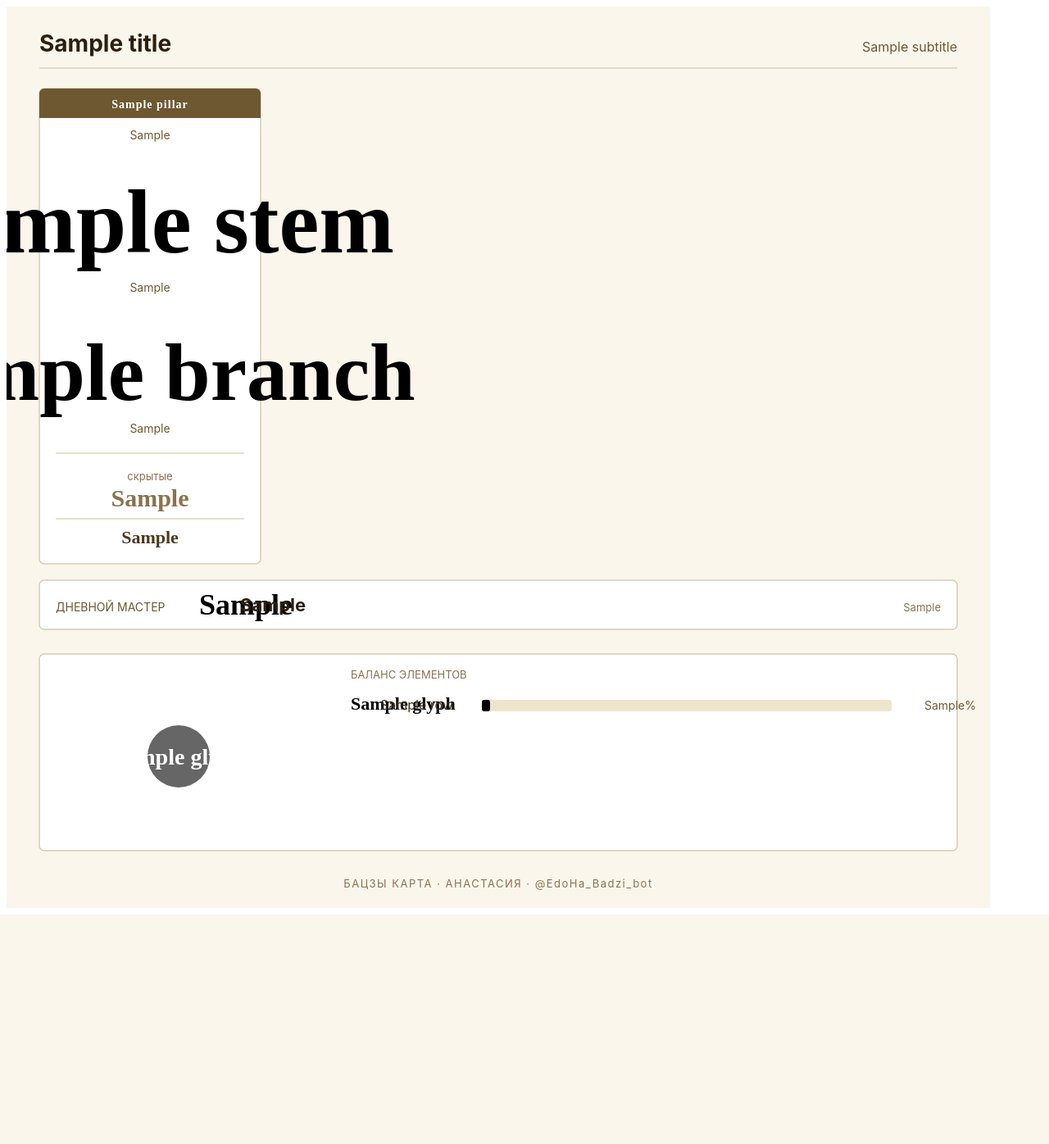
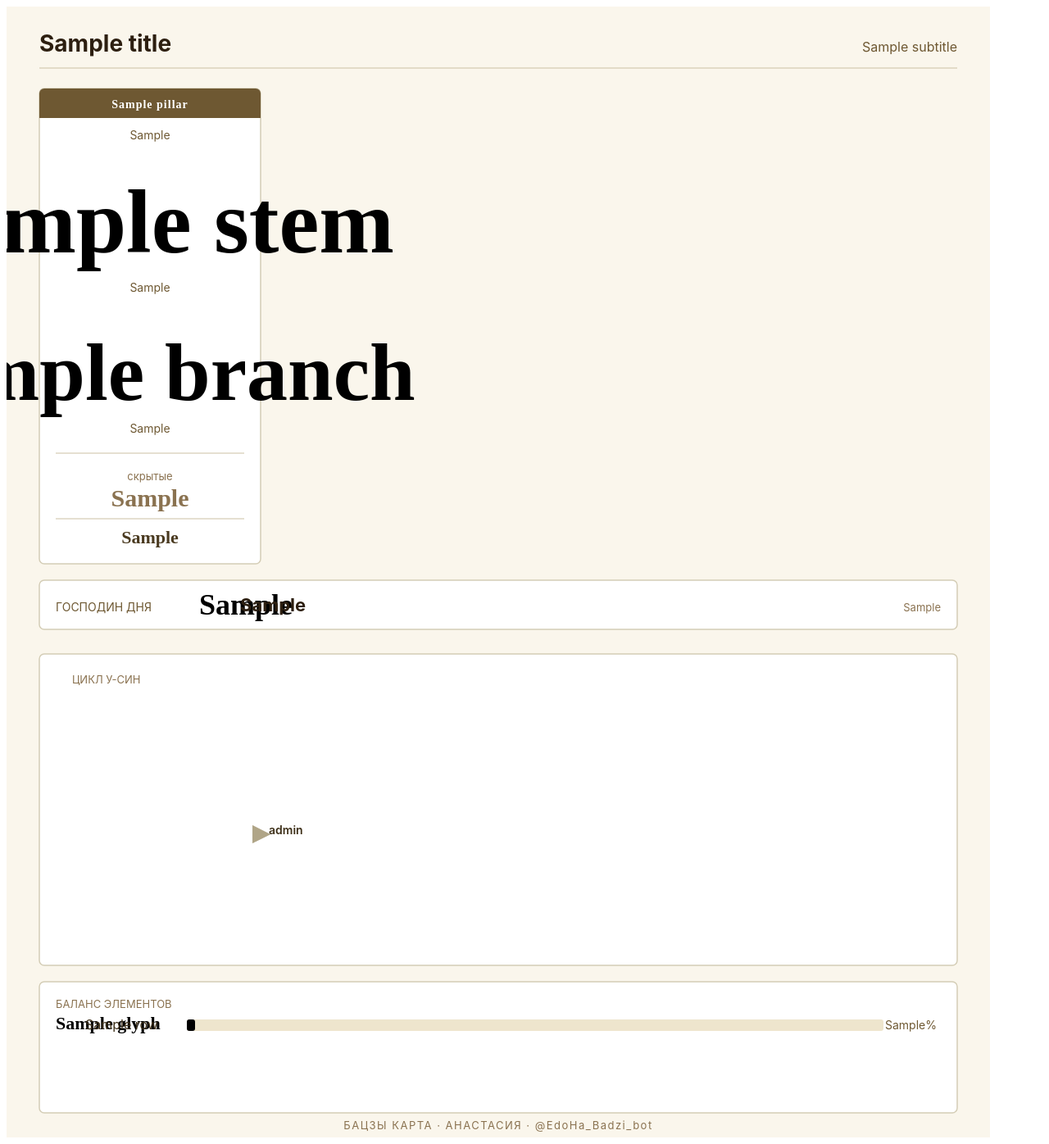
Before and after one commit to AgentSmoki/BaDzi_bot, a Python web app: template web/templates/chart.svg.j2 in a window 1280 px wide. Shown: the whole page at 82% size. Before the commit the page ends 1116 px from the top, so only its background shows below. Run offline with Jinja, Linux system fonts and the light colour scheme; the template is opened without the code that fills it: most values are stand-ins (such as "Sample title", 1, 10 or a date in 2020).

Commit message:
fix(card v2): U-Xing wheel redesign, empty hour placeholder, Господин дня
Three rounds of feedback baked in:

1. U-Xing wheel rebuilt around the day master.
   - Pentagon arrangement now rotates by DM: the day master always sits
     at the top (12 o'clock), the rest of the elements fall into the
     standard 5-role layout going clockwise (self → output →
     wealth → power → resources). Role names ("Личность, друзья",
     "Самовыражение", "Богатство, жена", "Власть, муж", "Ресурсы")
     hang outside each circle with a quadrant-aware text-anchor.
   - Element icons replace Chinese glyphs inside the circles: SVG
     symbols for tree (Wood), flame (Fire), mountain (Earth), gear
     (Metal), droplet (Water).
   - Generation cycle is drawn as five arrowed segments around the
     pentagon perimeter. A gen-arrow marker provides the arrowhead.

2. Empty hour pillar when birth time unknown.
   The chart now always shows four columns. The hour column is rendered
   as a muted card (cream background, dashed border, em-dash placeholders,
   "время не указано / столп часа не построен" caption) instead of
   collapsing the layout to three pillars. Visual rhythm is identical
   for every chart, just with one column greyed out when applicable.

3. Strip rename + clean DM stem.
   "ДНЕВНОЙ МАСТЕР" → "ГОСПОДИН ДНЯ" in the strip below the pillars.
   The gold ring previously drawn around the day-master stem in the
   day pillar has been removed — it added noise on the new light
   palette and the day master is already prominent via the strip.

SVG canvas grew 1100 → 1380 px to fit the wider U-Xing card with role
labels around it. Pillar layout is unchanged.

Co-Authored-By: Claude Opus 4.7 (1M context) <noreply@anthropic.com>

```diff
--- a/web/templates/chart.svg.j2
+++ b/web/templates/chart.svg.j2
@@ -1,26 +1,33 @@
 <?xml version="1.0" encoding="UTF-8"?>
-<svg xmlns="http://www.w3.org/2000/svg" viewBox="0 0 1200 1100" width="1200" height="1100">
+<svg xmlns="http://www.w3.org/2000/svg" viewBox="0 0 1200 1380" width="1200" height="1380">
   <defs>
     <style type="text/css"><![CDATA[
       .bg          { fill: #faf6ec; }
       .card        { fill: #ffffff; stroke: #d4cdb6; stroke-width: 1.5; }
+      .card-empty  { fill: #f5f1e3; stroke: #d4cdb6; stroke-width: 1.5; stroke-dasharray: 4 4; }
       .card-head   { fill: #6e5832; }
+      .card-head-empty { fill: #c5beaa; }
       .border      { stroke: #cbc0a3; stroke-width: 1; fill: none; }
       .ru-text     { font-family: "Inter", "Helvetica Neue", "Helvetica", Arial, "PingFang SC", "Noto Sans SC", sans-serif; fill: #3d2f18; }
       .label-sm    { font-size: 14px; fill: #ffffff; font-weight: 600; letter-spacing: 1px; }
       .ru-meta     { font-size: 14px; fill: #6e5832; }
       .ru-sub      { font-size: 13px; fill: #8a7250; }
-      .title       { font-family: "Inter", "Helvetica Neue", "PingFang SC", "Noto Sans SC", "Hiragino Sans GB", sans-serif; font-size: 28px; font-weight: 700; fill: #2d1f10; }
+      .ru-mute     { font-size: 14px; fill: #a99c81; }
+      .title       { font-family: "Inter", "Helvetica Neue", sans-serif; font-size: 28px; font-weight: 700; fill: #2d1f10; }
       .subtitle    { font-size: 16px; fill: #6e5832; }
       .glyph       { font-family: "PingFang SC", "Hiragino Sans GB", "Noto Sans SC", "Noto Serif SC", "Songti SC", serif; font-weight: 700; text-anchor: middle; }
       .stem-char   { font-size: 110px; }
       .branch-char { font-size: 100px; }
       .hidden-char { font-size: 30px; fill: #8a7250; }
       .ten-god     { font-size: 22px; fill: #4a3a20; }
+      .placeholder { font-size: 90px; fill: #c5beb0; text-anchor: middle; }
       .footer      { font-size: 13px; fill: #8a7250; text-anchor: middle; letter-spacing: 1.5px; }
       .balance-label  { font-family: "Inter", sans-serif; font-size: 16px; fill: #3d2f18; }
       .balance-glyph  { font-family: "PingFang SC", "Noto Sans SC", serif; font-size: 22px; font-weight: 700; }
       .balance-pct    { font-family: "Inter", sans-serif; font-size: 14px; fill: #6e5832; }
+      .role-label  { font-family: "Inter", sans-serif; font-size: 14px; font-weight: 600; fill: #3d2f18; }
+      .role-label-dm { fill: #6e5832; font-size: 15px; }
+      .arrow-line  { stroke: #b0a587; stroke-width: 2.5; fill: none; }
       .el-wood    { fill: #5fa86a; }
       .el-fire    { fill: #d04a3a; }
       .el-earth   { fill: #a06030; }
@@ -31,94 +38,131 @@
       .el-bg-earth  { fill: #a06030; }
       .el-bg-metal  { fill: #7a8190; }
       .el-bg-water  { fill: #3a78c4; }
-      .dm-glow {
-        stroke: #c69853;
-        stroke-width: 3;
-        fill: none;
-      }
     ]]></style>
+
+    <!-- Arrowhead for generation cycle -->
+    <marker id="gen-arrow" viewBox="0 0 10 10" refX="9" refY="5" markerWidth="9" markerHeight="9" orient="auto-start-reverse">
+      <path d="M 0 0 L 10 5 L 0 10 z" fill="#b0a587"/>
+    </marker>
+
+    <!-- Element icons as reusable symbols (no Chinese glyphs) -->
+    <symbol id="ic-wood" viewBox="-30 -30 60 60">
+      <rect x="-4" y="-2" width="8" height="22" fill="#3a5b1f"/>
+      <circle cx="0" cy="-8" r="20" fill="#ffffff" opacity="0.92"/>
+      <circle cx="-7" cy="-12" r="9" fill="#ffffff" opacity="0.92"/>
+      <circle cx="9" cy="-10" r="8" fill="#ffffff" opacity="0.92"/>
+      <circle cx="0" cy="-3" r="9" fill="#ffffff" opacity="0.92"/>
+    </symbol>
+    <symbol id="ic-fire" viewBox="-30 -30 60 60">
+      <path d="M 0,-22 C -10,-10 -16,0 -14,8 C -12,18 -4,22 0,22 C 6,22 14,18 14,6 C 14,-2 8,-12 0,-22 Z M -3,4 C -2,-2 1,-6 4,-10 C 6,-2 8,4 6,10 C 4,16 -2,17 -4,12 C -6,8 -5,6 -3,4 Z" fill="#ffffff" opacity="0.95"/>
+    </symbol>
+    <symbol id="ic-earth" viewBox="-30 -30 60 60">
+      <path d="M -22,16 L -8,-4 L -2,8 L 6,-12 L 22,16 Z" fill="#ffffff" opacity="0.95"/>
+      <circle cx="-12" cy="-12" r="3" fill="#ffffff"/>
+    </symbol>
+    <symbol id="ic-metal" viewBox="-30 -30 60 60">
+      <circle cx="0" cy="0" r="20" fill="none" stroke="#ffffff" stroke-width="3.5"/>
+      <circle cx="0" cy="0" r="6" fill="#ffffff"/>
+      <line x1="-26" y1="0" x2="-22" y2="0" stroke="#ffffff" stroke-width="3.5"/>
+      <line x1="22" y1="0" x2="26" y2="0" stroke="#ffffff" stroke-width="3.5"/>
+      <line x1="0" y1="-26" x2="0" y2="-22" stroke="#ffffff" stroke-width="3.5"/>
+      <line x1="0" y1="22" x2="0" y2="26" stroke="#ffffff" stroke-width="3.5"/>
+    </symbol>
+    <symbol id="ic-water" viewBox="-30 -30 60 60">
+      <path d="M 0,-22 C -12,-6 -16,4 -16,10 C -16,18 -8,24 0,24 C 8,24 16,18 16,10 C 16,4 12,-6 0,-22 Z" fill="#ffffff" opacity="0.95"/>
+      <ellipse cx="-5" cy="6" rx="3" ry="6" fill="#ffffff" opacity="0.5"/>
+    </symbol>
   </defs>
 
   <!-- Background -->
-  <rect class="bg" width="1200" height="1100"/>
+  <rect class="bg" width="1200" height="1380"/>
 
   <!-- Header -->
   <text x="40" y="55" class="ru-text title">{{ title }}</text>
   <text x="1160" y="55" class="ru-text subtitle" text-anchor="end">{{ subtitle }}</text>
   <line x1="40" y1="75" x2="1160" y2="75" class="border"/>
 
-  <!-- Pillars row -->
+  <!-- Pillars row (always 4 columns, hour can be empty placeholder) -->
   {% for p in pillars %}
   {% set x0 = 40 + loop.index0 * 282 %}
   <g transform="translate({{ x0 }}, 100)">
-    <!-- Card -->
+    {% if p.empty %}
+    <rect class="card-empty" x="0" y="0" width="270" height="580" rx="6"/>
+    <rect class="card-head-empty" x="0" y="0" width="270" height="36" rx="6"/>
+    <rect class="card-head-empty" x="0" y="20" width="270" height="16"/>
+    <text x="135" y="24" class="label-sm" text-anchor="middle">{{ p.label }}</text>
+    <text x="135" y="220" class="placeholder">—</text>
+    <text x="135" y="400" class="placeholder">—</text>
+    <text x="135" y="480" class="ru-text ru-mute" text-anchor="middle">время не указано</text>
+    <text x="135" y="510" class="ru-text ru-sub" text-anchor="middle">столп часа не построен</text>
+    {% else %}
     <rect class="card" x="0" y="0" width="270" height="580" rx="6"/>
-    <!-- Top label bar -->
     <rect class="card-head" x="0" y="0" width="270" height="36" rx="6"/>
     <rect class="card-head" x="0" y="20" width="270" height="16"/>
     <text x="135" y="24" class="label-sm" text-anchor="middle">{{ p.label }}</text>
-    <!-- Stem yin/yang label -->
     <text x="135" y="62" class="ru-text ru-meta" text-anchor="middle">{{ p.stem_yin_yang }}</text>
-    <!-- Stem char (big) -->
     <text x="135" y="200" class="glyph stem-char el-{{ p.stem_el }}">{{ p.stem }}</text>
-    {% if p.is_day %}
-    <circle cx="135" cy="170" r="68" class="dm-glow"/>
-    {% endif %}
-    <!-- Branch yin/yang label -->
     <text x="135" y="248" class="ru-text ru-meta" text-anchor="middle">{{ p.branch_yin_yang }}</text>
-    <!-- Branch char (big) -->
     <text x="135" y="380" class="glyph branch-char el-{{ p.branch_el }}">{{ p.branch }}</text>
-    <!-- Animal -->
     <text x="135" y="420" class="ru-text ru-meta" text-anchor="middle">{{ p.branch_animal }}</text>
-    <!-- Divider -->
     <line x1="20" y1="445" x2="250" y2="445" class="border"/>
-    <!-- Hidden stems -->
     <text x="135" y="478" class="ru-text ru-sub" text-anchor="middle">скрытые</text>
     <text x="135" y="510" class="glyph hidden-char">{{ p.hidden_str }}</text>
-    <!-- Ten god (stem) -->
     <line x1="20" y1="525" x2="250" y2="525" class="border"/>
     <text x="135" y="555" class="glyph ten-god">{{ p.ten_god_stem }}</text>
+    {% endif %}
   </g>
   {% endfor %}
 
-  <!-- Day master strip -->
+  <!-- Господин дня strip -->
   <g transform="translate(40, 700)">
     <rect class="card" x="0" y="0" width="1120" height="60" rx="6"/>
-    <text x="20" y="38" class="ru-text ru-meta">ДНЕВНОЙ МАСТЕР</text>
+    <text x="20" y="38" class="ru-text ru-meta">ГОСПОДИН ДНЯ</text>
     <text x="195" y="42" class="glyph el-{{ dm_element_class }}" style="font-size: 36px; text-anchor: start;">{{ day_master }}</text>
     <text x="245" y="38" class="ru-text title" style="font-size: 22px;">{{ day_master_ru }}</text>
     <text x="1100" y="38" class="ru-text ru-sub" text-anchor="end">{{ chart_kind }}</text>
   </g>
 
-  <!-- U-Xing wheel + balance grid -->
+  <!-- Wuxing wheel: pentagon, day master on top, generation arrows, role labels -->
   <g transform="translate(40, 790)">
-    <rect class="card" x="0" y="0" width="1120" height="240" rx="6"/>
+    <rect class="card" x="0" y="0" width="1120" height="380" rx="6"/>
+    <text x="40" y="36" class="ru-text ru-sub">ЦИКЛ У-СИН</text>
 
-    <!-- U-Xing wheel (left half) — pentagon arrangement, day master ringed in gold -->
-    <g transform="translate(170, 125)">
-      {% for el in wuxing %}
-      <circle cx="{{ el.cx }}" cy="{{ el.cy }}" r="38" class="el-bg-{{ el.cls }}" opacity="{{ '1.0' if el.is_dm else '0.6' }}"/>
-      <text x="{{ el.cx }}" y="{{ el.cy + 10 }}" class="glyph" style="font-size: 28px; fill: #ffffff;">{{ el.glyph }}</text>
-      {% if el.is_dm %}
-      <circle cx="{{ el.cx }}" cy="{{ el.cy }}" r="46" class="dm-glow"/>
-      {% endif %}
+    <g transform="translate(280, 220)">
+      <!-- Generation arrows (drawn under circles so circles cover line ends) -->
+      {% for ar in wuxing.arrows %}
+      <line x1="{{ ar.x1 }}" y1="{{ ar.y1 }}" x2="{{ ar.x2 }}" y2="{{ ar.y2 }}"
+            class="arrow-line" marker-end="url(#gen-arrow)"/>
       {% endfor %}
-    </g>
 
-    <!-- Balance bars (right half) -->
-    <g transform="translate(380, 30)">
-      <text x="0" y="0" class="ru-text ru-sub">БАЛАНС ЭЛЕМЕНТОВ</text>
-      {% for row in balance %}
-      {% set y = 22 + loop.index0 * 38 %}
-      <text x="0" y="{{ y + 16 }}" class="balance-glyph el-{{ row.el_class }}">{{ row.glyph }}</text>
-      <text x="36" y="{{ y + 16 }}" class="balance-label">{{ row.name_ru }}</text>
-      <rect x="160" y="{{ y + 4 }}" width="500" height="14" fill="#eee5cd" rx="3"/>
-      <rect x="160" y="{{ y + 4 }}" width="{{ 5.0 * row.pct_int }}" height="14" class="el-bg-{{ row.el_class }}" rx="3"/>
-      <text x="700" y="{{ y + 16 }}" class="balance-pct">{{ row.pct_int }}%</text>
+      <!-- Element circles + icons + role labels -->
+      {% for el in wuxing.elements %}
+      <circle cx="{{ el.cx }}" cy="{{ el.cy }}" r="{{ wuxing.icon_radius }}"
+              class="el-bg-{{ el.el }}" opacity="{{ '1.0' if el.is_dm else '0.7' }}"/>
+      <use href="#ic-{{ el.el }}" x="{{ el.cx - wuxing.icon_radius }}"
+           y="{{ el.cy - wuxing.icon_radius }}" width="{{ wuxing.icon_radius * 2 }}"
+           height="{{ wuxing.icon_radius * 2 }}"/>
+      <text x="{{ el.label_cx }}" y="{{ el.label_cy }}"
+            class="ru-text role-label{% if el.is_dm %} role-label-dm{% endif %}"
+            text-anchor="{{ el.label_anchor }}">{{ el.role }}</text>
       {% endfor %}
     </g>
   </g>
 
+  <!-- Balance bars -->
+  <g transform="translate(40, 1190)">
+    <rect class="card" x="0" y="0" width="1120" height="160" rx="6"/>
+    <text x="20" y="32" class="ru-text ru-sub">БАЛАНС ЭЛЕМЕНТОВ</text>
+    {% for row in balance %}
+    {% set y = 50 + loop.index0 * 22 %}
+    <text x="20" y="{{ y + 8 }}" class="balance-glyph el-{{ row.el_class }}">{{ row.glyph }}</text>
+    <text x="56" y="{{ y + 8 }}" class="balance-label">{{ row.name_ru }}</text>
+    <rect x="180" y="{{ y - 4 }}" width="850" height="14" fill="#eee5cd" rx="3"/>
+    <rect x="180" y="{{ y - 4 }}" width="{{ 8.5 * row.pct_int }}" height="14" class="el-bg-{{ row.el_class }}" rx="3"/>
+    <text x="1095" y="{{ y + 8 }}" class="balance-pct" text-anchor="end">{{ row.pct_int }}%</text>
+    {% endfor %}
+  </g>
+
   <!-- Footer -->
-  <text x="600" y="1075" class="ru-text footer">БАЦЗЫ КАРТА · АНАСТАСИЯ · @EdoHa_Badzi_bot</text>
+  <text x="600" y="1370" class="ru-text footer">БАЦЗЫ КАРТА · АНАСТАСИЯ · @EdoHa_Badzi_bot</text>
 </svg>
```
Also changed, not shown: ai/svg_renderer.py (+115 -41 lines).
